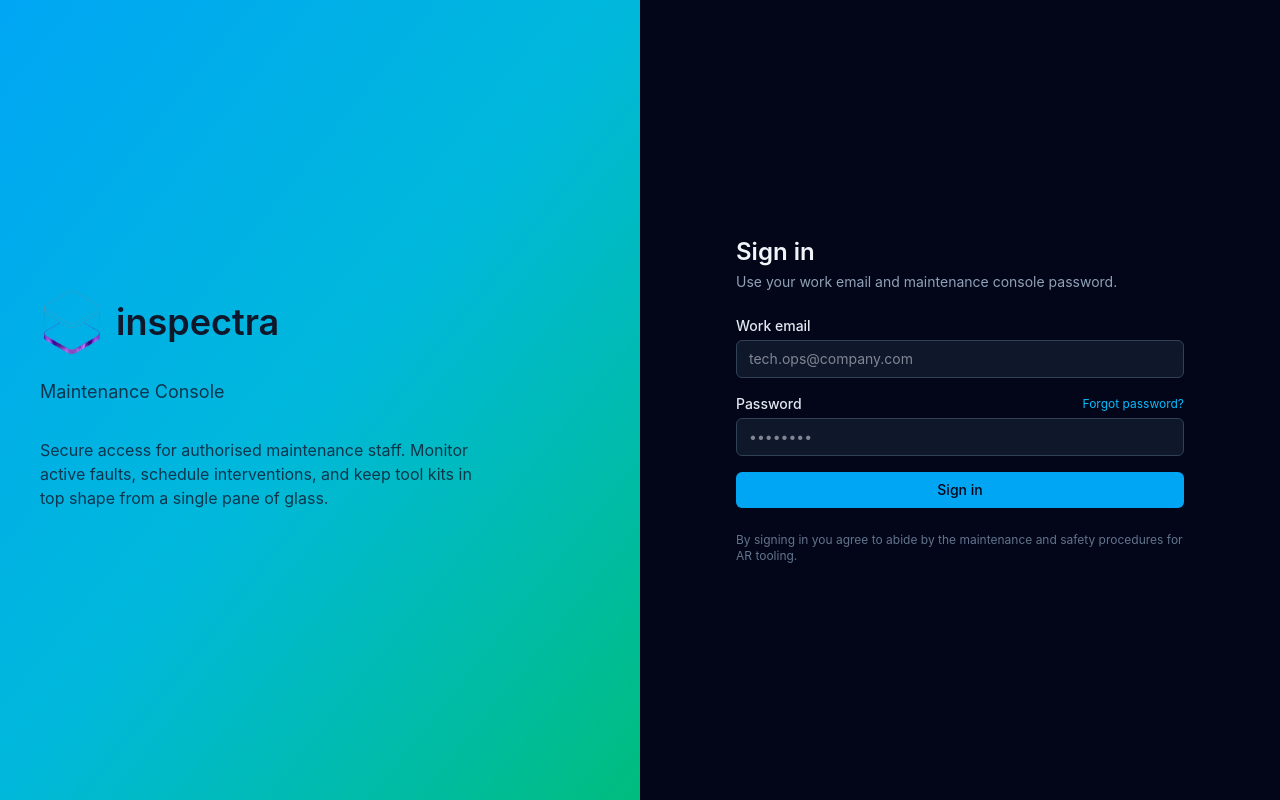
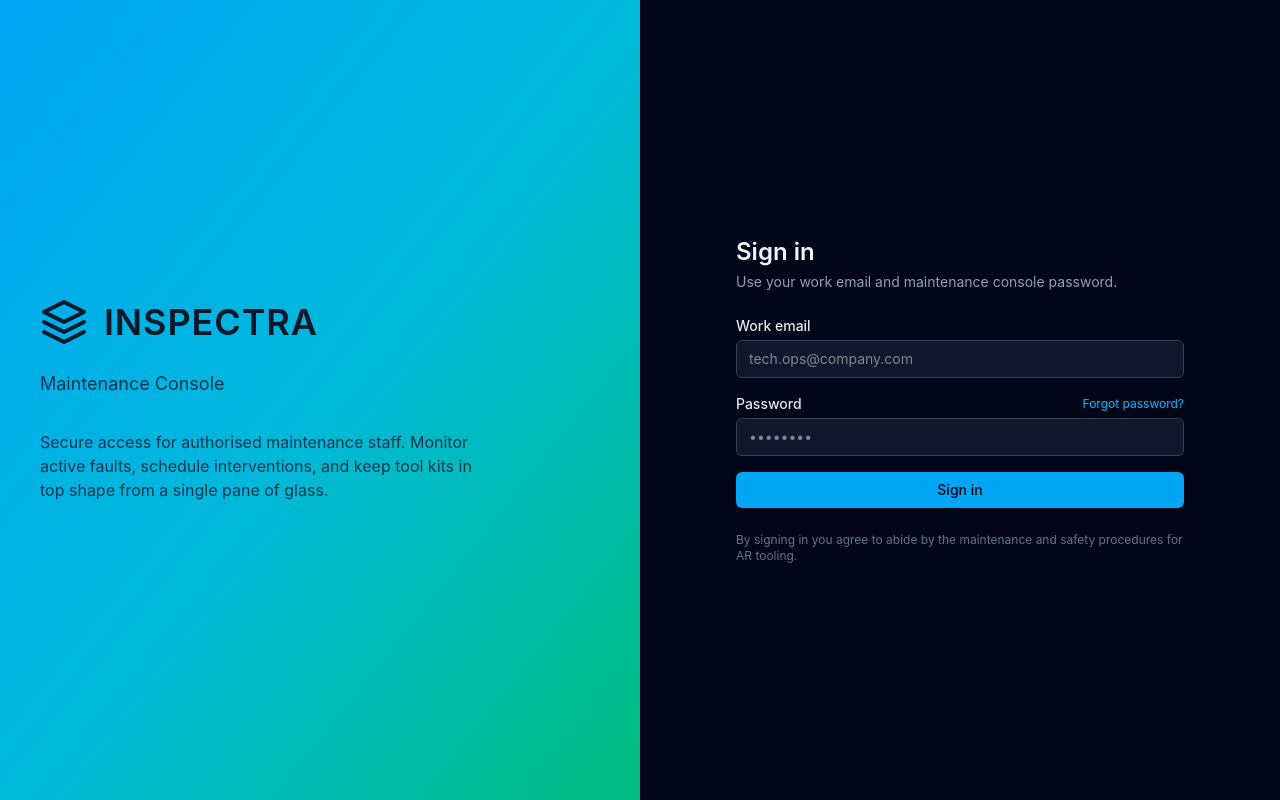
Before and after one commit to IgorTuchel/tiic-coursework, a React (Vite) app in the folder frontend/: page / in a window 1280 px wide. Built offline with nearby package versions, Linux system fonts and the light colour scheme.

Commit message:
Fixed login page icon

```diff
--- a/frontend/src/pages/LoginPage.jsx
+++ b/frontend/src/pages/LoginPage.jsx
@@ -2,9 +2,7 @@
 import { useState } from "react";
 import { Link, useNavigate } from "react-router-dom";
 import toast from "react-hot-toast";
-import api from "../lib/api"
-import logo from '../assets/hero.png';
-
+import api from "../lib/api";
 
 function LoginPage() {
   const navigate = useNavigate();
@@ -19,9 +17,9 @@ function LoginPage() {
     setLoading(true);
     try {
       // TODO: replace with real backend login route when implemented.
-      // Example target: POST /api/users/login
+      // Mock login route
       const res = await api.get("/ping");
-      toast.success("Logged in (mock): " + res.data.message);
+      toast.success("Logged in successfully!");
       navigate("/dashboard");
     } catch (err) {
       const msg =
@@ -37,14 +35,25 @@ function LoginPage() {
 
   return (
     <div className="min-h-screen flex bg-slate-950 text-slate-100">
+
+      {/* Desktop Left Side */}
       <div className="hidden md:flex w-1/2 flex-col justify-center bg-gradient-to-br from-sky-500 via-cyan-500 to-emerald-500 p-10">
-    <div className="flex items-center gap-3 mb-6">
-      <img
-        src={logo}
-        alt="inspectra logo"
-        className="w-16 h-16 object-contain"
-      />
-      <h1 className="text-4xl font-semibold text-slate-900">inspectra</h1>
+
+        <div className="flex items-center gap-4 mb-6">
+          <svg
+            viewBox="0 0 24 24"
+            fill="none"
+            stroke="currentColor"
+            strokeWidth="2"
+            strokeLinecap="round"
+            strokeLinejoin="round"
+            className="w-12 h-12 text-slate-900"
+          >
+            <path d="M12 2L2 7l10 5 10-5-10-5zM2 17l10 5 10-5M2 12l10 5 10-5" />
+          </svg>
+          <h1 className="text-4xl font-semibold text-slate-900 tracking-wide uppercase">
+            Inspectra
+          </h1>
         </div>
 
         <p className="text-slate-900/80 text-lg mb-8">
@@ -57,16 +66,25 @@ function LoginPage() {
         </p>
       </div>
 
+      {/* Login Form Side */}
       <div className="flex-1 flex items-center justify-center p-6 md:p-10">
         <div className="w-full max-w-md">
           <div className="mb-8 md:hidden">
-        <div className="flex items-center gap-2 mb-3">
-          <img
-            src={logo}
-            alt="inspectra logo"
-            className="w-12 h-12 object-contain"
-          />
-          <h1 className="text-3xl font-semibold text-slate-100">inspectra</h1>
+            <div className="flex items-center gap-3 mb-3">
+              <svg
+                viewBox="0 0 24 24"
+                fill="none"
+                stroke="currentColor"
+                strokeWidth="2"
+                strokeLinecap="round"
+                strokeLinejoin="round"
+                className="w-10 h-10 text-sky-500"
+              >
+                <path d="M12 2L2 7l10 5 10-5-10-5zM2 17l10 5 10-5M2 12l10 5 10-5" />
+              </svg>
+              <h1 className="text-3xl font-semibold text-slate-100 tracking-wide uppercase">
+                Inspectra
+              </h1>
             </div>
             <p className="text-slate-400 text-sm">Maintenance Console</p>
           </div>
```
Lines whose indentation alone changed are shown as unchanged.
